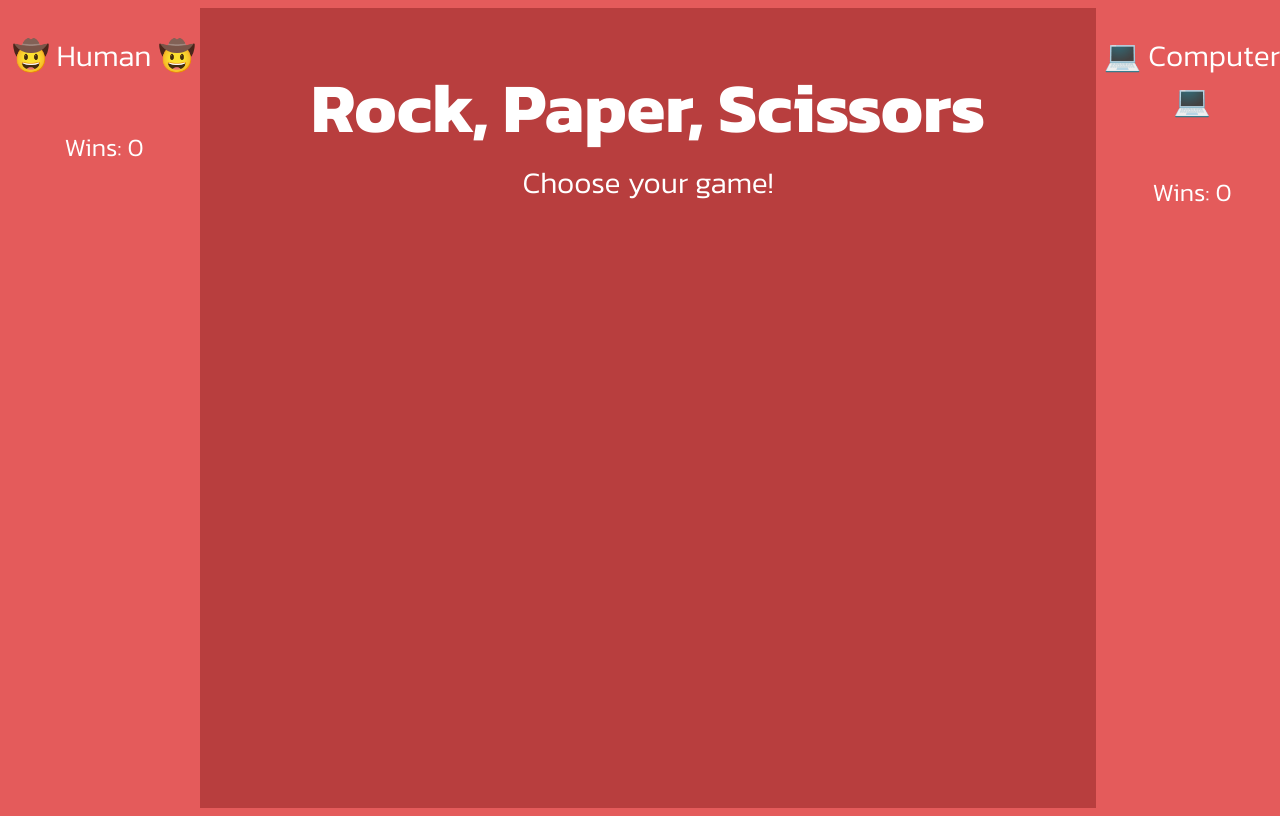
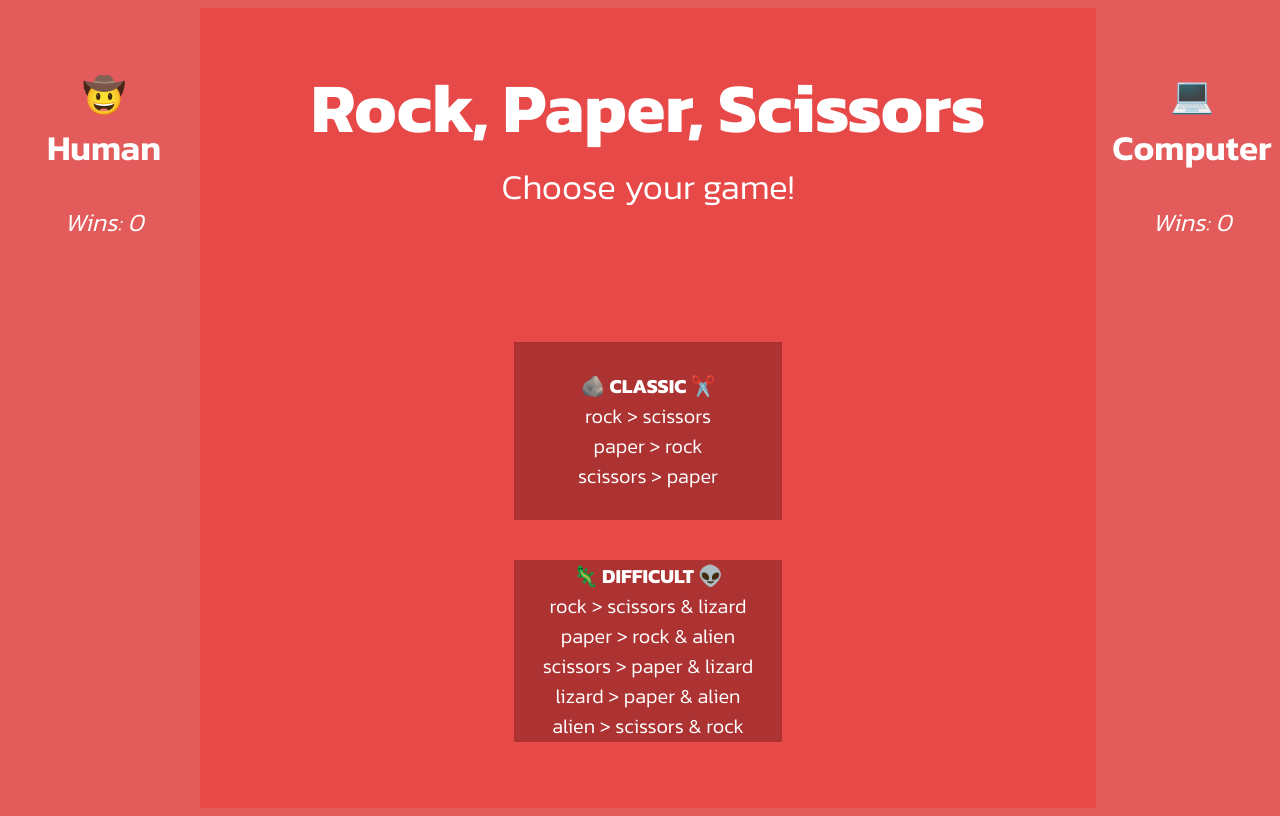
Before and after one commit to fernandorobles97/rock-paper-scissors, a plain HTML site: page index.html in a window 1280 px wide. Drawn offline with Linux system fonts and the light colour scheme.

Commit message:
feat: Add buttons to HTML and styled in CSS; small changes made to HTML and CSS

```diff
--- a/index.html
+++ b/index.html
@@ -9,16 +9,21 @@
   </head>
   <body>
     <section class="human">
-      <h2>🤠 Human 🤠</h2>
-      <p class="human-wins">Wins: 0</p>
+      <h2>🤠<br>Human </h2>
+      <p class="human__wins"><i>Wins: 0</i></p>
+      <button class="human__button hidden">CHANGE GAME?</button>
     </section>
     <main>
       <h1>Rock, Paper, Scissors</h1>
       <h2 class="choose">Choose your game!</h2>
+      <div class="buttons">
+        <button class="buttons__classic"><b>🪨 CLASSIC ✂️ </b><br>rock > scissors<br>paper > rock<br>scissors > paper</button>
+        <button class="buttons__difficult"><b>🦎 DIFFICULT 👽</b><br>rock > scissors & lizard<br>paper > rock & alien<br>scissors > paper & lizard<br>lizard > paper & alien<br>alien > scissors & rock</button>
+      </div>
     </main>
     <section class="computer">
-      <h2>💻 Computer 💻</h2>
-      <p class="computer-wins">Wins: 0</p>
+      <h2>💻<br>Computer</h2>
+      <p class="computer__wins"><i>Wins: 0</i></p>
     </section>
     <script src="./main.js"></script>
   </body>
--- a/styles.css
+++ b/styles.css
@@ -17,7 +17,7 @@ body {
 main {
   height: 100vh;
   width: 70vw;
-  background-color: rgb(184, 62, 62);
+  background-color: rgb(231, 72, 72);
   display: flex;
   flex-direction: column;
   justify-content: flex-start;
@@ -33,14 +33,38 @@ h1 {
 }
 
 h2 {
-  font-size: 3em;
-  font-weight: 300;
+  font-size: 3.5em;
+  font-weight: 600;
+  margin-top: 60px;
   display: flex;
   text-align: center;
 }
 
 h2.choose {
+  font-weight: 300;
   margin-top: 0;
+}
+
+.buttons {
+  height: 50%;
+  width: 30%;
+  margin-top: 100px;
+  display: flex;
+  flex-direction: column;
+  justify-content: space-around;
+}
+
+.buttons__classic, .buttons__difficult {
+  height: 10em;
+  background-color: rgb(173, 50, 50);
+  font-size: 2em;
+  font-weight: 300;
+  border: 0;
+  cursor: pointer;
+}
+
+.buttons__difficult {
+  margin-top: 40px;
 }
 
 .human {
@@ -53,8 +77,20 @@ h2.choose {
   overflow: hidden;
 }
 
-.human-wins {
+.human__wins {
   font-size: 2.5em;
+  margin-top: 0;
+  margin-bottom: 100px;
+}
+
+.human__button {
+  height: 7vh;
+  width: 13vw;
+  background-color: rgb(173, 50, 50);
+  font-size: 1.5em;
+  font-weight: 300;
+  border: 0;
+  cursor: pointer;
 }
 
 .computer {
@@ -66,6 +102,11 @@ h2.choose {
   overflow: hidden;
 }
 
-.computer-wins {
+.computer__wins {
   font-size: 2.5em;
+  margin-top: 0;
 }
+
+.hidden {
+  display: none;
+}
```
